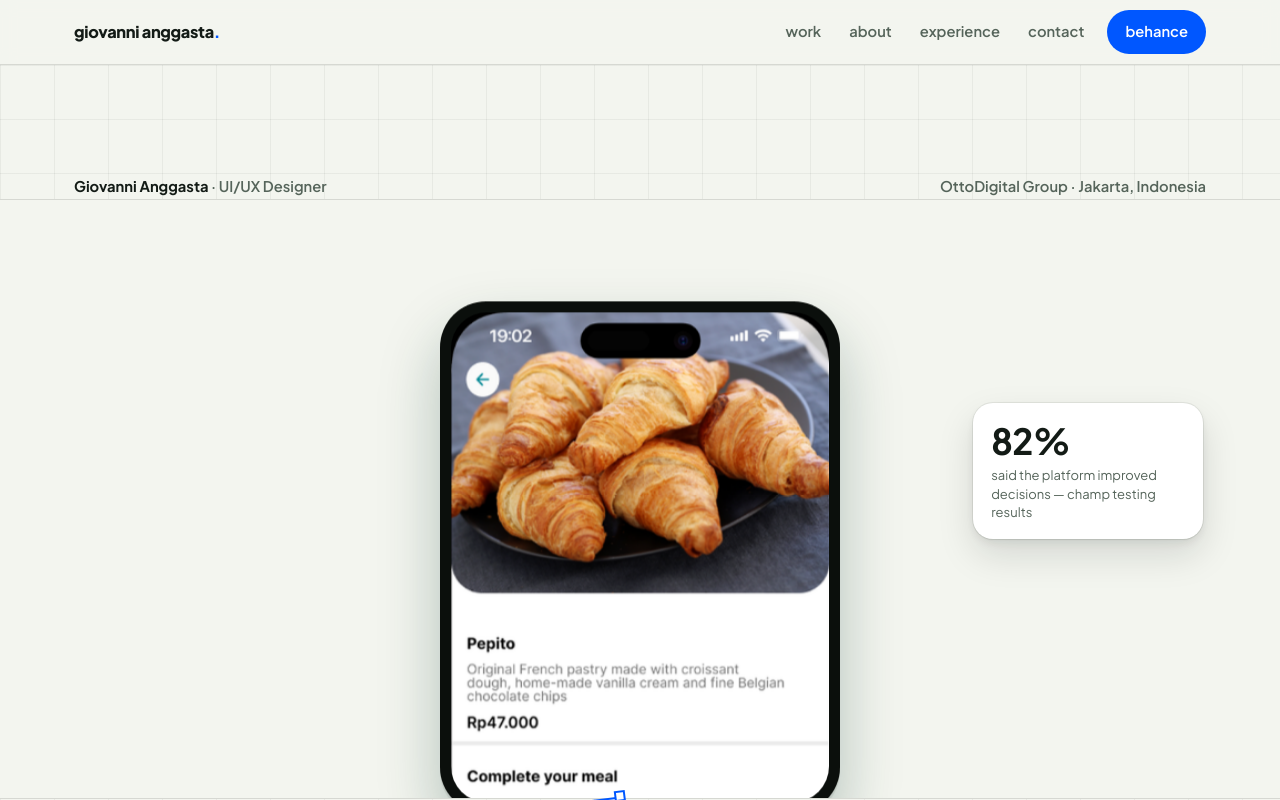
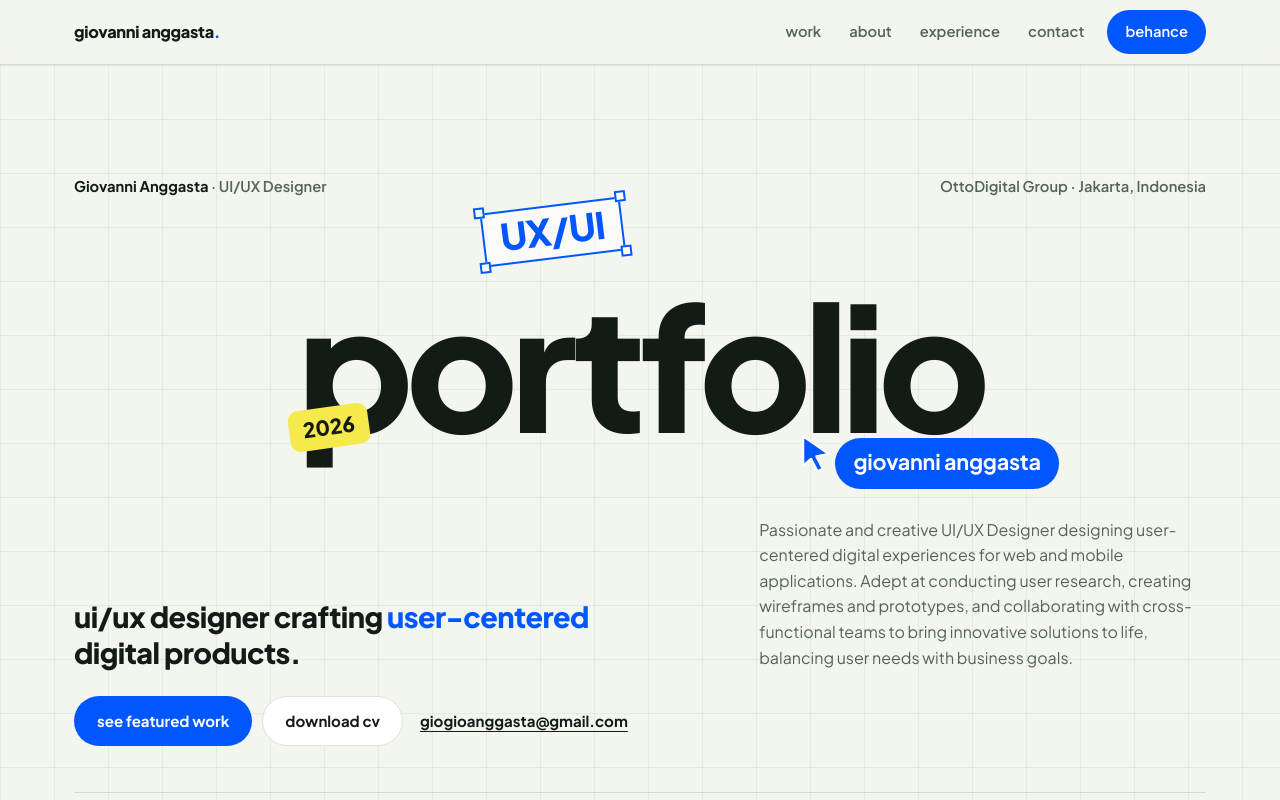
Before and after one commit to giogioanggasta/gio-porto, a React (Vite) app: page / in a window 1280 px wide. Shown: the top 800 px of the page. Built offline with nearby package versions, Linux system fonts and the light colour scheme.

Commit message:
Remove CHAMP stage hero, restore wordmark hero with entrance (Option A)

```diff
--- a/src/components/Hero.jsx
+++ b/src/components/Hero.jsx
@@ -1,5 +1,4 @@
 import { profile } from '../data/portfolio.js'
-import ChampStage from './ChampStage.jsx'
 
 export default function Hero() {
   return (
@@ -28,7 +27,7 @@ export default function Hero() {
 
       <section className="hero" id="top" aria-labelledby="page-title">
         <div className="wrap">
-          <div className="hero-top">
+          <div className="hero-top rise rise-d1">
             <span>
               <b>{profile.name}</b> · {profile.role}
             </span>
@@ -36,10 +35,7 @@ export default function Hero() {
               {profile.company} · {profile.location}
             </span>
           </div>
-        </div>
-        <ChampStage />
-        <div className="wrap">
-          <div className="stage" aria-label="Portfolio cover">
+          <div className="stage rise rise-d2" aria-label="Portfolio cover">
             <div className="sel-box" aria-hidden="true">
               UX/UI
               <span className="h tl" />
@@ -67,7 +63,7 @@ export default function Hero() {
             </div>
           </div>
 
-          <div className="hero-intro">
+          <div className="hero-intro rise rise-d3">
             <p className="role">
               {profile.heroLine.split('user-centered')[0]}
               <span>user-centered</span>
@@ -76,7 +72,7 @@ export default function Hero() {
             <p>{profile.heroIntro}</p>
           </div>
 
-          <div className="hero-actions">
+          <div className="hero-actions rise rise-d3">
             <a className="btn btn-blue" href="#work">
               see featured work
             </a>
@@ -88,7 +84,7 @@ export default function Hero() {
             </a>
           </div>
 
-          <div className="hero-meta">
+          <div className="hero-meta rise rise-d3">
             <div className="item">
               <b>{profile.role}</b>
               <span>{profile.availableNote}</span>
--- a/src/index.css
+++ b/src/index.css
@@ -146,40 +146,6 @@
       }
       .hero-meta .item b{ display:block; font-size:1.22rem; font-weight:800; letter-spacing:-.01em; font-variant-numeric:tabular-nums; }
       .hero-meta .item span{ color:var(--faint); font-size:.88rem; }
-
-      /* ---------- CHAMP product stage (stageshow, Option B hero) ---------- */
-      .champ-stage{
-        position:relative; height:600px; overflow:hidden;
-        background:var(--bg); border-top:1px solid var(--line); border-bottom:1px solid var(--line);
-      }
-      /* Bleed is 3% so the full screen stays visible above the stage edge. */
-      .stage-phone{
-        position:absolute; left:50%; bottom:0; width:min(400px, 76vw); aspect-ratio:400/512;
-        transform:translate(-50%, 3%);
-      }
-      .stage-phone-frame{
-        position:relative; width:100%; height:100%;
-        background:#0b0f0c; border-radius:46px; padding:11px;
-        box-shadow:0 30px 60px rgba(12,59,46,.28), 0 4px 0 rgba(0,0,0,.08);
-      }
-      /* No drawn island here: the cropped screen already carries the real one. */
-      .stage-phone-screen{ position:relative; width:100%; height:100%; border-radius:36px; overflow:hidden; background:#102018; }
-      .stage-phone-screen img{ width:100%; height:100%; object-fit:cover; display:block; }
-      .satellite{
-        position:absolute; right:6%; top:34%; z-index:3; width:230px;
-        background:var(--paper); border-radius:20px; padding:18px;
-        box-shadow:
-          0 0 0 1px rgba(19,27,22,.07),
-          0 1px 2px rgba(19,27,22,.06),
-          0 4px 10px rgba(19,27,22,.07),
-          0 16px 36px rgba(19,27,22,.13);
-      }
-      .satellite b{ display:block; font-size:36px; font-weight:700; line-height:1.1; letter-spacing:-.02em; font-variant-numeric:tabular-nums; }
-      .satellite span{ display:block; color:var(--muted); font-size:.8125rem; line-height:1.4; margin-top:6px; }
-      @media (max-width:760px){
-        .champ-stage{ height:520px; }
-        .satellite{ right:4%; top:auto; bottom:26%; width:196px; padding:14px; }
-      }
 
       /* ---------- Sections ---------- */
       section{ padding:84px 0; }
```
